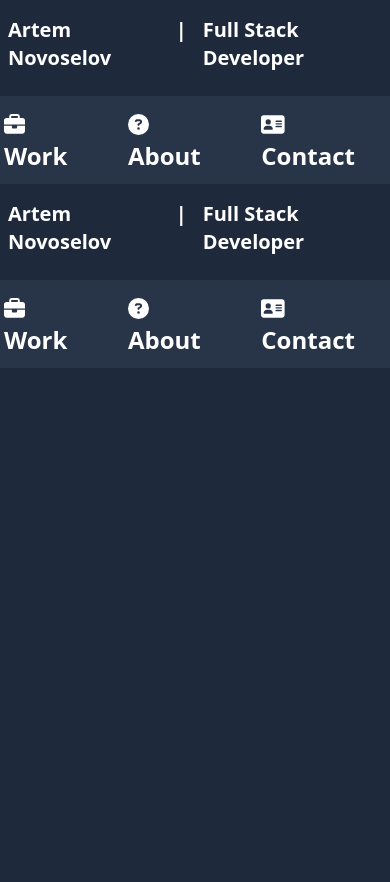
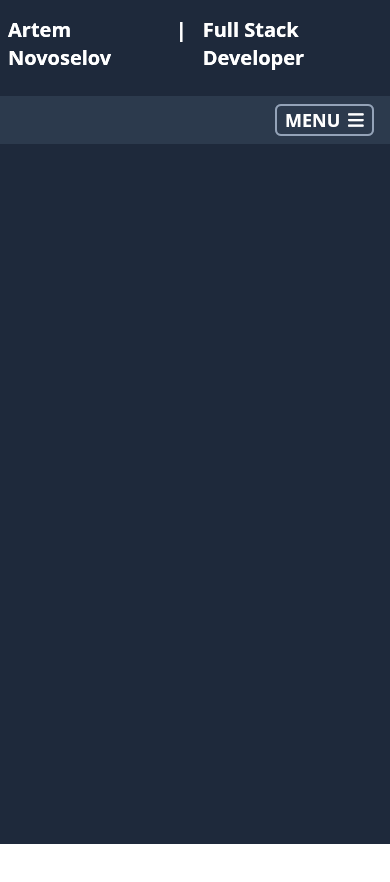
Before and after one commit to potyoma/portfolio, a Next.js app: page /layout in a window 390 px wide. Shown: the top 882 px of the page. After the commit the page ends 844 px from the top, so only its background shows below. Built offline with nearby package versions, Linux system fonts and the light colour scheme.

Commit message:
feat: responsive navbar

```diff
--- a/components/layout/navbar.tsx
+++ b/components/layout/navbar.tsx
@@ -1,15 +1,34 @@
 import {
   faAddressCard,
+  faBars,
   faBriefcase,
   faCircleQuestion,
-  faPenToSquare,
 } from "@fortawesome/free-solid-svg-icons"
+import { FontAwesomeIcon } from "@fortawesome/react-fontawesome"
+import clsx from "clsx"
+import { useState } from "react"
 import Navlink from "./navlink"
 
-const Navbar = () => (
-  <div className="mt-6 bg-slate-700 bg-opacity-50 py-2">
+const Navbar = () => {
+  const [collapse, setCollapse] = useState(true)
+
+  return (
+    <div className="mt-6 bg-slate-700 bg-opacity-50 py-2 px-4">
+      <div className="md:hidden flex justify-end">
+        <button
+          className="border-2 border-slate-400 rounded-md px-2 text-lg"
+          onClick={() => {
+            setCollapse(!collapse)
+          }}
+        >
+          <span className="inline-block font-bold mr-2">MENU</span>
+          <FontAwesomeIcon icon={faBars} />
+        </button>
+      </div>
       <nav>
-      <ul className="flex justify-center gap-6">
+        <ul
+          className={clsx("flex flex-col items-end md:flex-row md:justify-center md:gap-6", collapse && "hidden")}
+        >
           <li>
             <Navlink to="/work" icon={faBriefcase}>
               Work
@@ -36,5 +55,6 @@ const Navbar = () => (
       </nav>
     </div>
   )
+}
 
 export default Navbar
--- a/package.json
+++ b/package.json
@@ -17,6 +17,7 @@
     "@types/node": "18.13.0",
     "@types/react": "18.0.28",
     "@types/react-dom": "18.0.11",
+    "clsx": "^1.2.1",
     "eslint": "8.34.0",
     "eslint-config-next": "13.1.6",
     "next": "13.1.6",
--- a/pages/layout.tsx
+++ b/pages/layout.tsx
@@ -8,8 +8,10 @@ type Props = {
 
 const Layout: React.FC<Props> = ({ children }) => (
   <div className="bg-slate-800 w-screen h-screen text-white">
-    <Header />
-    <Navbar />
+    <div className="fixed w-screen">
+      <Header />
+      <Navbar />
+    </div>
     <div>{children}</div>
     <Footer />
   </div>
```
Also changed, not shown: 1 other file (tests, documents, lock files or other folders). Lines whose indentation alone changed are shown as unchanged.
